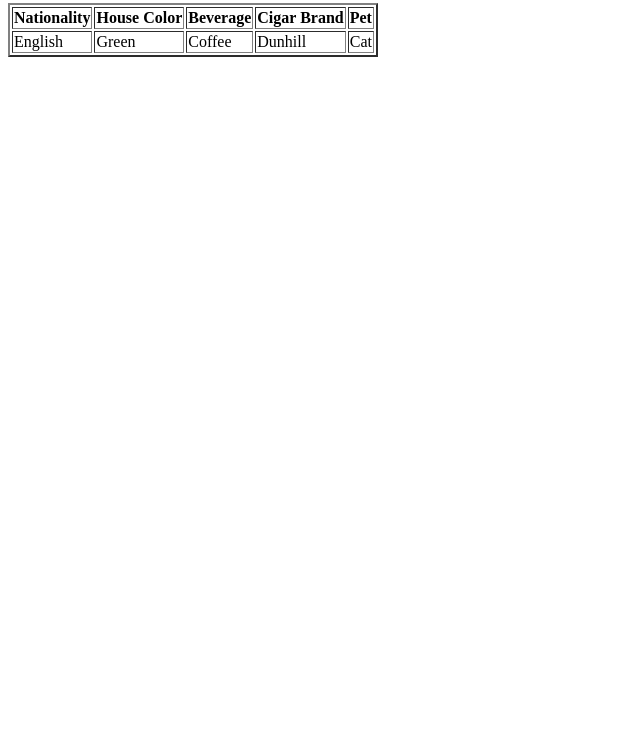
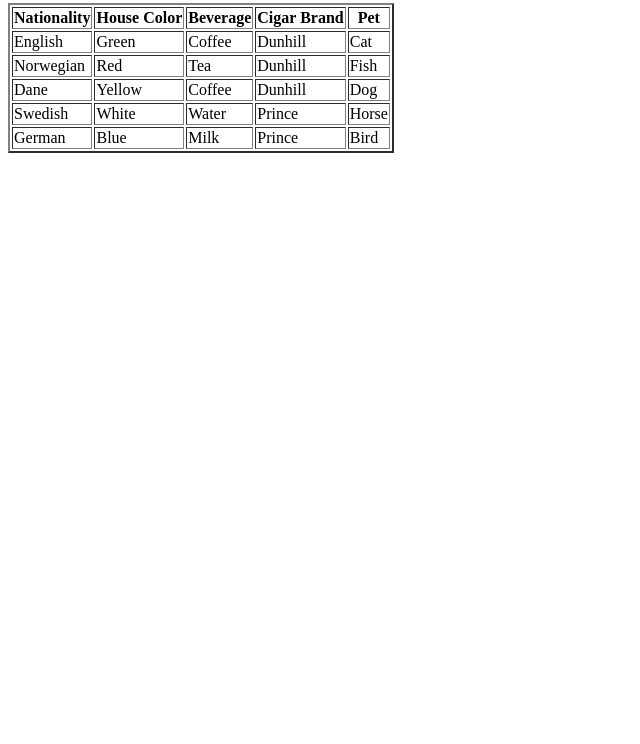
Before and after one commit to ktalimaa/HTML-practice, a plain HTML site: page template/table-homework.html in a window 1280 px wide. Shown: the part 56-800 px from the top of the page, without its empty margins (0-640 px from the left). Drawn offline with Linux system fonts and the light colour scheme.

Commit message:
table HW done

```diff
--- a/template/table-homework.html
+++ b/template/table-homework.html
@@ -24,6 +24,34 @@
         <td>Dunhill</td>
         <td>Cat</td>
     </tr>
+    <tr>
+        <td>Norwegian</td>
+        <td>Red</td>
+        <td>Tea</td>
+        <td>Dunhill</td>
+        <td>Fish</td>
+    </tr>
+    <tr>
+        <td>Dane</td>
+        <td>Yellow</td>
+        <td>Coffee</td>
+        <td>Dunhill</td>
+        <td>Dog</td>
+    </tr>
+    <tr>
+        <td>Swedish</td>
+        <td>White</td>
+        <td>Water</td>
+        <td>Prince</td>
+        <td>Horse</td>
+    </tr>
+    <tr>
+        <td>German</td>
+        <td>Blue</td>
+        <td>Milk</td>
+        <td>Prince</td>
+        <td>Bird</td>
+    </tr>
     </tbody>
 </table>
 </body>
```
